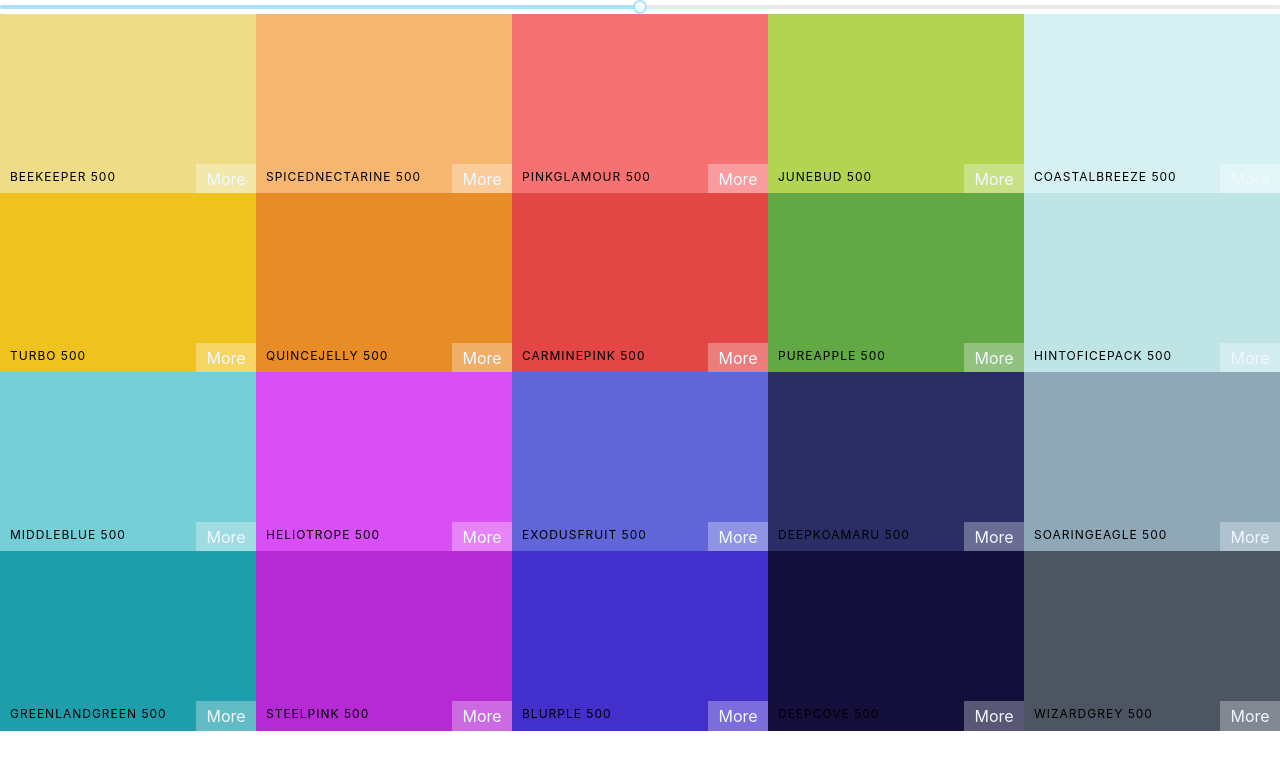
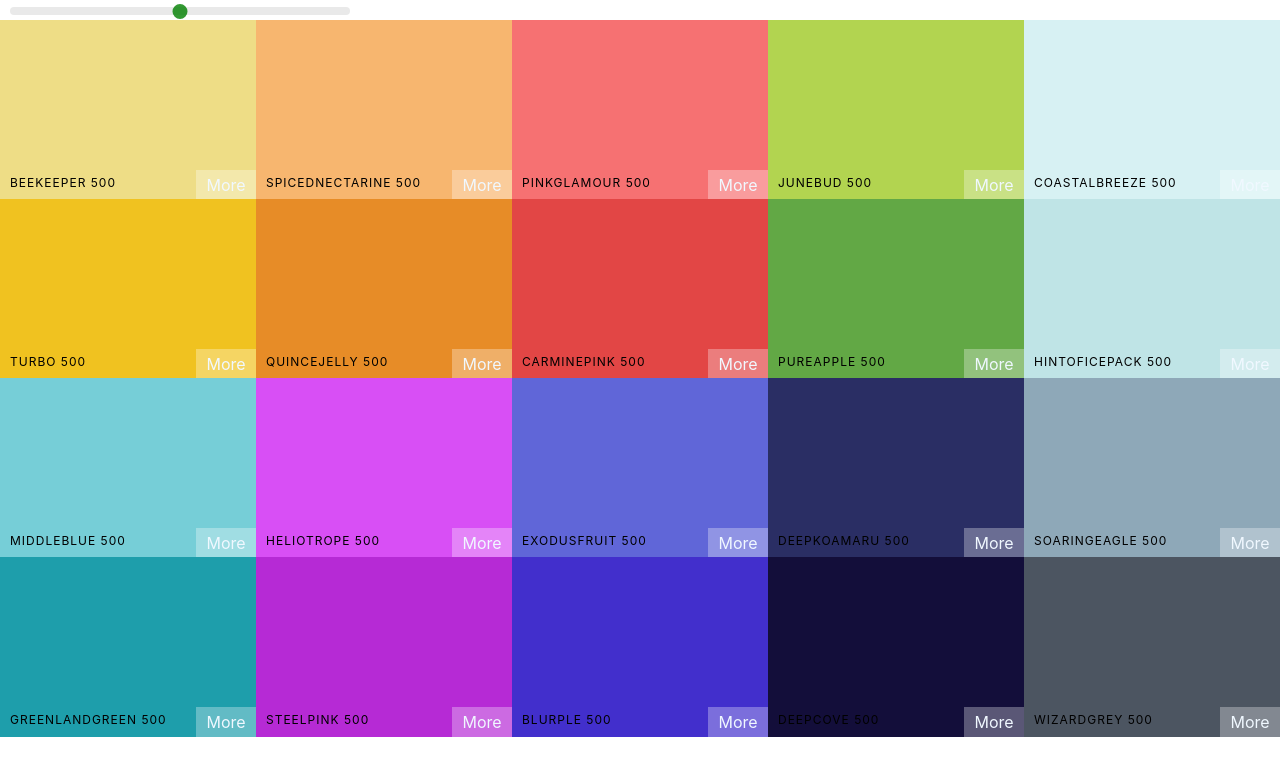
Before and after one commit to Olixfills/colorapp, a React (Create React App) app: page / in a window 1280 px wide. Shown: the top 776 px of the page. Built offline with nearby package versions, Linux system fonts and the light colour scheme.

Commit message:
styled slider

```diff
--- a/src/components/Palette.js
+++ b/src/components/Palette.js
@@ -1,9 +1,9 @@
 /* eslint-disable no-empty-pattern */
 import React, {useState} from 'react'
 import ColorBox from './ColorBox'
-import '../styles/palette.css'
 import Slider from 'rc-slider';
 import 'rc-slider/assets/index.css';
+import '../styles/palette.css'
 
 
 
@@ -16,7 +16,13 @@
 
   return (
     <div className='palette'>
-      <Slider defaultValue={level} min={100} max={900} onAfterChange={changeLevel} step={ 100}/>
+      <div className="slider">
+      <Slider
+        defaultValue={level}
+        min={100} max={900}
+        onAfterChange={changeLevel}
+        step={100} />
+      </div>
         {/* Navbar */}
         <div className="palette-colors" >
         {palette.colors[level].map((color) => {
--- a/src/styles/palette.css
+++ b/src/styles/palette.css
@@ -6,3 +6,29 @@
 .palette-colors{
     height: 90%;
 }
+
+.slider{
+    width: 340px;
+    margin: 0 10px;
+    display: inline-block;
+}
+
+.rc-slider-track{
+    background-color: transparent;
+}
+.rc-slider-rail{
+    height: 8px;
+    }
+.rc-slider-handle,
+.rc-slider-handle:active,
+.rc-slider-handle:hover,
+.rc-slider-handle:focus{
+    background-color: green;
+    border: 2px solid green;
+    outline: none;
+    box-shadow: none;
+    width: 15px;
+    height: 15px;
+    margin-top: -3px;
+
+}
```
